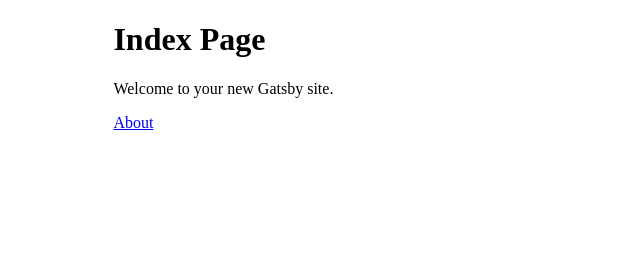
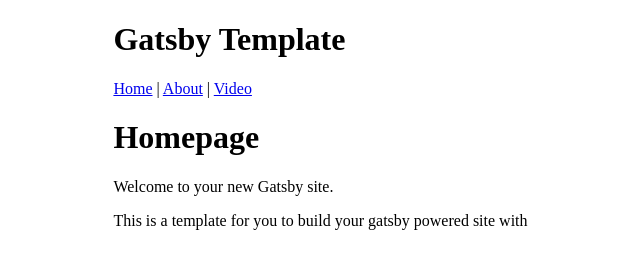
Before and after one commit to drinkataco/gatsby-typescript-scratch-boilerplate, a Gatsby site: page / in a window 1280 px wide. Shown: the whole page, without its empty margins (21-661 px from the left). Built offline with nearby package versions, Linux system fonts and the light colour scheme; Gatsby itself is replaced by a stand-in of ours.

Commit message:
Update Default Layout

```diff
--- a/content/about.md
+++ b/content/about.md
@@ -5,10 +5,6 @@
 
 # About Page
 
-[Back to Index](/)
-
 Hello! This is the example about page, written in markdown. With an image and all.
 
 ![Records](/images/records.jpg)
-
-[Hey, do you want to see a video?](/video/)
--- a/content/video.md
+++ b/content/video.md
@@ -4,6 +4,4 @@
 
 # So What
 
-[Back to Index](/)
-
-<iframe width="560" height="315" src="https://www.youtube.com/embed/zqNTltOGh5c" title="YouTube video player" frameborder="0" allow="accelerometer; autoplay; clipboard-write; encrypted-media; gyroscope; picture-in-picture" allowfullscreen></iframe>
+<iframe width="560" height="315" src="https://www.youtube.com/embed/zqNTltOGh5c" title="YouTube video player" frameborder="0"></iframe>
--- a/src/components/Layout/index.tsx
+++ b/src/components/MainLayout/index.tsx
@@ -2,30 +2,41 @@
 import Helmet from 'react-helmet';
 
 import './styles.scss';
+import Navigation from '../Navigation';
 import { SiteMetadata, useSiteMetadata } from '../../hooks/useSiteMetadata';
 
 interface LayoutProps {
-  children: React.ReactNode;
+  children: React.ReactNode | React.ReactNode[];
   title?: string;
   description?: string;
 }
 
-function IndexLayout({ children, description, title }: LayoutProps) {
+function MainLayout({ children, description, title }: LayoutProps) {
+  const siteTitle = 'Gatsby Template';
   const meta: SiteMetadata = useSiteMetadata();
   const metaDescription = description || meta.description;
 
   return (
-    <div className="layout">
+    <>
       <Helmet>
         <html lang="en" />
-        <title>{title || meta.title}</title>
+        <title>{siteTitle && (title || meta.title)}</title>
         {metaDescription && (
           <meta name="description" content={metaDescription} />
         )}
       </Helmet>
-      {children}
-    </div>
+      <div className="layout">
+        <header>
+          <h1>
+            { siteTitle }
+            { title && ` - ${title}` }
+          </h1>
+        </header>
+        <Navigation />
+        {children}
+      </div>
+    </>
   );
 }
 
-export default IndexLayout;
+export default MainLayout;
--- /dev/null
+++ b/src/components/Navigation/index.tsx
@@ -0,0 +1,39 @@
+import * as React from 'react';
+import { Link } from 'gatsby';
+
+interface Route {
+  location: string;
+  name: string;
+}
+
+function Navigation() {
+  const routes: Route[] = [
+    {
+      location: '/',
+      name: 'Home',
+    },
+    {
+      location: '/about',
+      name: 'About',
+    },
+    {
+      location: '/video',
+      name: 'Video',
+    },
+  ];
+
+  return (
+    <div className="navigation">
+      {routes.map((route: Route, key: number) => (
+        <>
+          <Link key={route.location} to={route.location}>
+            {route.name}
+          </Link>
+          {routes.length !== (key + 1) && <span> | </span>}
+        </>
+      ))}
+    </div>
+  );
+}
+
+export default Navigation;
--- a/src/pages/404.tsx
+++ b/src/pages/404.tsx
@@ -1,7 +1,7 @@
 import * as React from 'react';
 import { Link } from 'gatsby';
 
-import Layout from '../components/Layout';
+import Layout from '../components/MainLayout';
 
 function NotFound(): React.ReactNode {
   return (
--- a/src/pages/index.tsx
+++ b/src/pages/index.tsx
@@ -1,14 +1,13 @@
 import * as React from 'react';
-import { Link } from 'gatsby';
 
-import Layout from '../components/Layout';
+import Layout from '../components/MainLayout';
 
 function IndexPage(): React.ReactNode {
   return (
     <Layout>
-      <h1>Index Page</h1>
+      <h1>Homepage</h1>
       <p>Welcome to your new Gatsby site.</p>
-      <Link to="/about/">About</Link>
+      <p>This is a template for you to build your gatsby powered site with</p>
     </Layout>
   );
 }
--- a/src/templates/main.tsx
+++ b/src/templates/main.tsx
@@ -1,7 +1,7 @@
 import * as React from 'react';
 import { graphql } from 'gatsby';
 
-import Layout from '../components/Layout';
+import Layout from '../components/MainLayout';
 
 interface PageTemplateProps {
   data: {
```
Also changed, not shown: src/components/MainLayout/styles.scss (renamed from src/components/Layout/styles.scss), src/components/MainLayout/test.tsx (renamed from src/components/Layout/test.tsx), 2 other files.
